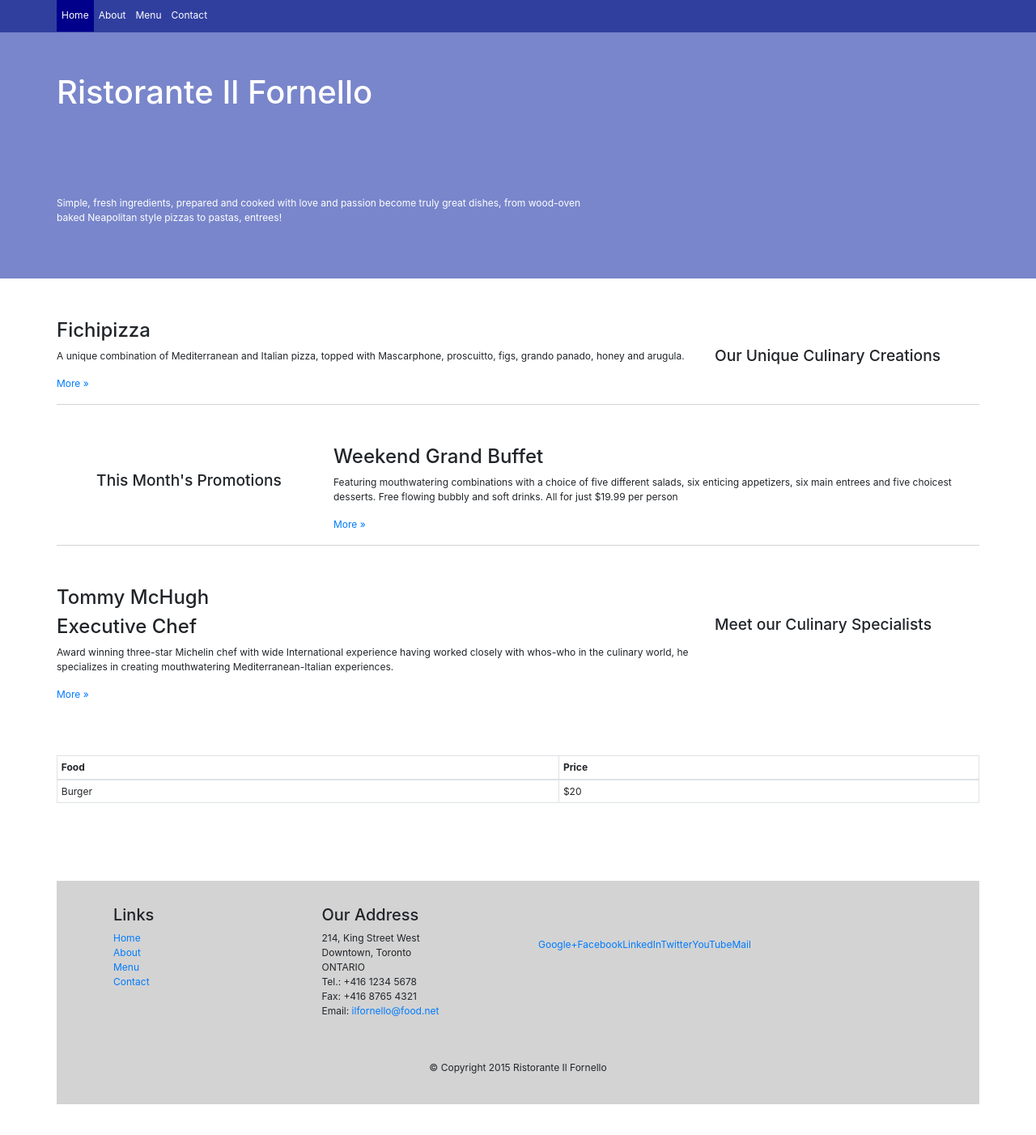
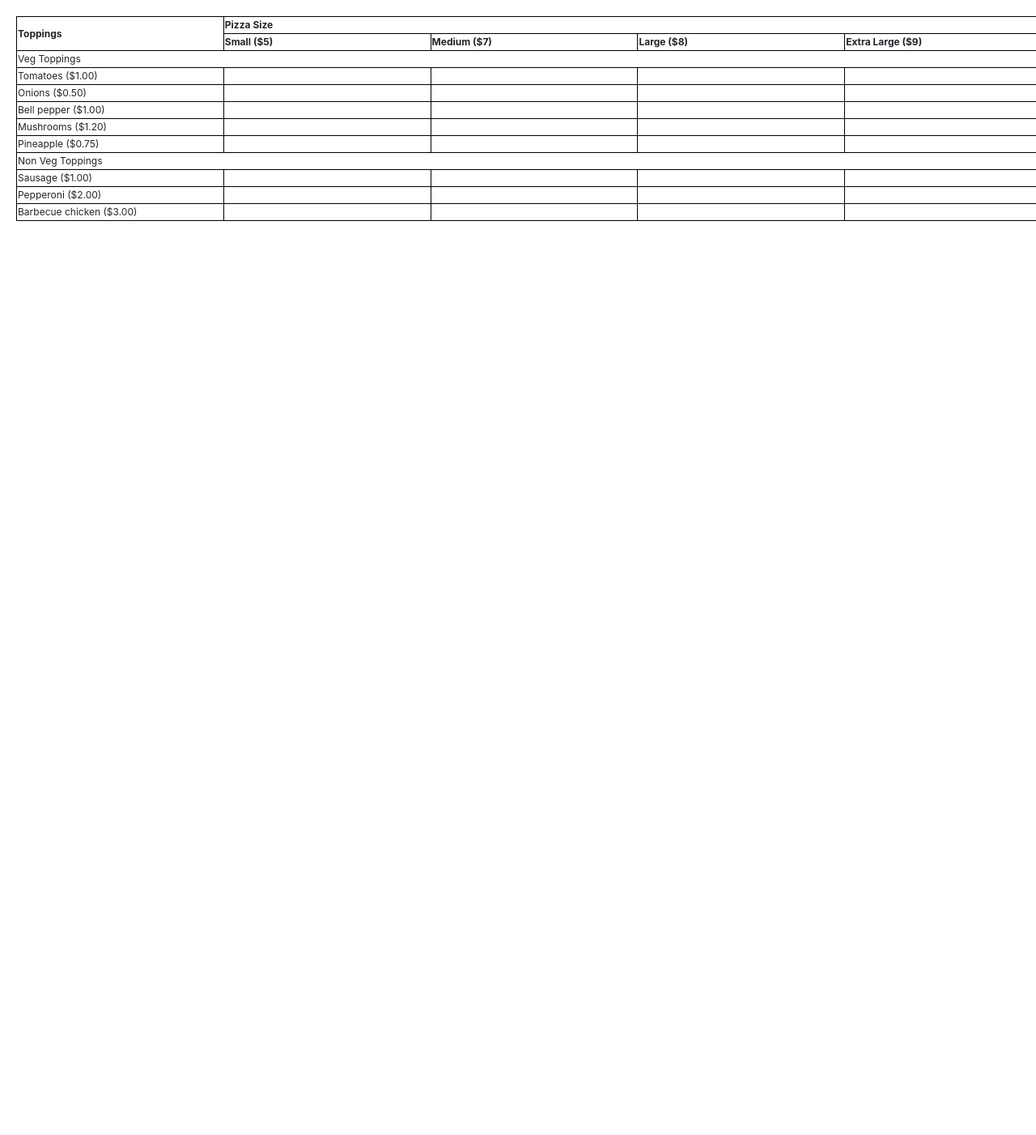
Before and after one commit to MyWebRepository/angular5-project, an Angular app: page / in a window 1280 px wide. Shown: the top 1402 px of the page at 81% size. After the commit the page ends 800 px from the top, so only its background shows below. Built offline with nearby package versions, Linux system fonts and the light colour scheme.

Commit message:
Add new component

```diff
--- a/src/app/app.component.html
+++ b/src/app/app.component.html
@@ -1,114 +1,9 @@
 <!DOCTYPE html>
 <html lang="en">
 <head>
-    <title>Ristorante Il Fornello</title>
+    <title>Simple Pizza Ordering System</title>
 </head>
 <body>
-    <header>
-        <div>
-            <div>
-                <div>
-                    <h1>Ristorante Il Fornello</h1>
-                    <p style="padding:40px;"></p>
-                    <p class="content">Simple, fresh ingredients, prepared and cooked with love and passion become truly great dishes, from wood-oven baked Neapolitan style pizzas to pastas, entrees!</p>
-                </div>
-                <div>
-                </div>
-            </div>
-        </div>
-    </header>
-    <div>
-        <div class="section1">
-            <div class="right">
-                <p style="padding:20px;"></p>
-                <h3 align=center>Our Unique Culinary Creations</h3>
-            </div>
-            <div class="left">
-                <h2>Fichipizza</h2>
-                <p>A unique combination of Mediterranean and Italian pizza, topped with Mascarphone, proscuitto, figs, grando panado, honey and arugula.</p>
-                <p><a  href="#">More &raquo;</a></p>
-            </div>
-        </div>
-        <div class="section2">
-            <div class="left">
-                <p style="padding:20px;"></p>
-                <h3 align=center>This Month's Promotions</h3>
-            </div>
-            <div class="right">
-                <h2>Weekend Grand Buffet</h2>
-                <p>Featuring mouthwatering combinations with a choice of five different salads, six enticing appetizers, six main entrees and five choicest desserts. Free flowing bubbly and soft drinks. All for just $19.99 per person </p>
-                <p><a href="#">More &raquo;</a></p>
-            </div>
-        </div>
-        <div class="section3">
-            <div class="right">
-                <p style="padding:20px;"></p>
-                <h3 align=center>Meet our Culinary Specialists</h3>
-            </div>
-            <div class="left">
-                <h2>Tommy McHugh</h2>
-                <h4>Executive Chef</h4>
-                <p>Award winning three-star Michelin chef with wide International experience having worked closely with whos-who in the culinary world, he specializes in creating mouthwatering Mediterranean-Italian experiences. </p>
-                <p><a href="#">More &raquo;</a></p>
-            </div>
-        </div>
-    </div>
-    <div class="section4" *ngIf="foods.length!=0">
-        <table class="table table-bordered table-sm">
-            <thead>
-                <tr>
-                    <th>Food</th>
-                    <th>Price</th>
-                </tr>
-            </thead>
-            <tbody>
-                <tr *ngFor="let f of foods">
-                    <td>{{f.food}}</td>
-                    <td>{{f.price}}</td>
-                </tr>
-            </tbody>
-        </table>
-    </div>
-    <footer class="container-fluid">
-        <div>
-            <div class="row">
-                <div class="col-md-3">
-                    <h5>Links</h5>
-                    <ul>
-                        <li><a href="#">Home</a></li>
-                        <li><a href="#">About</a></li>
-                        <li><a href="#">Menu</a></li>
-                        <li><a href="#">Contact</a></li>
-                    </ul>
-                </div>
-                <div class="col-md-3">
-                    <h5>Our Address</h5>
-                    <address>
-                      214, King Street West<br>
-                      Downtown, Toronto<br>
-                      ONTARIO<br>
-                      Tel.: +416 1234 5678<br>
-                      Fax: +416 8765 4321<br>
-                      Email: <a href="mailto:ilfornello@food.net">ilfornello@food.net</a>
-		                </address>
-                </div>
-                <div class="col-md-6">
-                    <div style="padding: 40px 10px;">
-                        <a href="http://google.com/+">Google+</a>
-                        <a href="http://www.facebook.com/profile.php?id=">Facebook</a>
-                        <a href="http://www.linkedin.com/in/">LinkedIn</a>
-                        <a href="http://twitter.com/">Twitter</a>
-                        <a href="http://youtube.com/">YouTube</a>
-                        <a href="mailto:">Mail</a>
-                    </div>
-                </div>
-                <div class="col-md-12">
-                    <p style="padding:10px;"></p>
-                    <p align=center>© Copyright 2015 Ristorante Il Fornello</p>
-                </div>
-            </div>
-        </div>
-    </footer>
-    <app-tabs></app-tabs>
+    <app-pizza-ordering></app-pizza-ordering>
 </body>
 </html>
--- a/src/app/app.component.ts
+++ b/src/app/app.component.ts
@@ -6,10 +6,5 @@ import { Component } from '@angular/core';
   styleUrls: ['./app.component.css']
 })
 export class AppComponent {
-  public foods: any[] = [{
-    food: 'Burger',
-    price: '$20'
-  }];
-
   constructor() {}
 }
--- a/src/app/app.module.ts
+++ b/src/app/app.module.ts
@@ -3,12 +3,12 @@ import { NgModule } from '@angular/core';
 
 
 import { AppComponent } from './app.component';
-import { TabsComponent } from './tabs.component';
+import { PizzaOrderingComponent } from './pizza-ordering.component';
 
 @NgModule({
   declarations: [
     AppComponent,
-    TabsComponent
+    PizzaOrderingComponent
   ],
   imports: [
     BrowserModule
--- /dev/null
+++ b/src/app/pizza-ordering.component.css
@@ -0,0 +1,10 @@
+table {
+  width: 100%;
+  margin: 20px;
+  border-collapse: collapse;
+}
+
+th, td {
+  width: 20%;
+  border: solid 1px black;
+}
--- /dev/null
+++ b/src/app/pizza-ordering.component.html
@@ -0,0 +1,30 @@
+<table>
+  <thead>
+    <tr>
+        <th rowspan="2">Toppings</th>
+        <th colspan="4">Pizza Size</th>
+    </tr>
+    <tr>
+        <th>{{getSizeTitle('Small')}}</th>
+        <th>{{getSizeTitle('Medium')}}</th>
+        <th>{{getSizeTitle('Large')}}</th>
+        <th>{{getSizeTitle('Extra Large')}}</th>
+    </tr>
+  </thead>
+  <tbody>
+    <tr>
+      <td colspan="5">Veg Toppings</td>
+    </tr>
+    <ng-container *ngFor="let t of toppingNams; let i = index">
+      <tr>
+        <ng-container *ngFor="let n of [0, 0, 0, 0, 0]; let j = index">
+          <td *ngIf="j==0">{{getToppingTitle(t)}}</td>
+          <td *ngIf="j>0"></td>
+        </ng-container>
+      </tr>
+      <tr *ngIf="i==4">
+        <td colspan="5">Non Veg Toppings</td>
+      </tr>
+    </ng-container>
+  </tbody>
+</table>
--- /dev/null
+++ b/src/app/pizza-ordering.component.ts
@@ -0,0 +1,66 @@
+import { Component } from '@angular/core';
+
+@Component({
+  selector: 'app-pizza-ordering',
+  templateUrl: './pizza-ordering.component.html',
+  styleUrls: ['./pizza-ordering.component.css']
+})
+export class PizzaOrderingComponent {
+  public readonly pizzaSizes = {
+    'Small': 5,
+    'Medium': 7,
+    'Large': 8,
+    'Extra Large': 9
+  };
+
+  public readonly toppings = {
+    'Tomatoes': '1.00',
+    'Onions': '0.50',
+    'Bell pepper': '1.00',
+    'Mushrooms': '1.20',
+    'Pineapple': '0.75',
+    'Sausage': '1.00',
+    'Pepperoni': '2.00',
+    'Barbecue chicken': '3.00'
+  };
+
+  constructor() {}
+
+  public getSizeTitle(sizeLabel: string): string {
+    if (this.pizzaSizes[sizeLabel]) {
+      return `${sizeLabel} ($${this.pizzaSizes[sizeLabel]})`;
+    }
+
+    return sizeLabel;
+  }
+
+  public getToppingTitle(toppingLabel: string): string {
+    if (this.toppings[toppingLabel]) {
+      return `${toppingLabel} ($${this.toppings[toppingLabel]})`;
+    }
+
+    return toppingLabel;
+  }
+
+   public get toppingNams(): string[] {
+    return Object.keys(this.toppings);
+   }
+
+   public onClickCell(e) {
+     debugger;
+     alert('sdfsdf');
+    let target = e.currentTarget;
+   }
+
+   public get selected(): Array<boolean[]> {
+     let result = [];
+
+     for (let i = 0; i <= 7; i++) {
+      let arr = Array(4);
+      arr.fill(false);
+      result.push(arr);
+     }
+
+     return result;
+   }
+}
```
